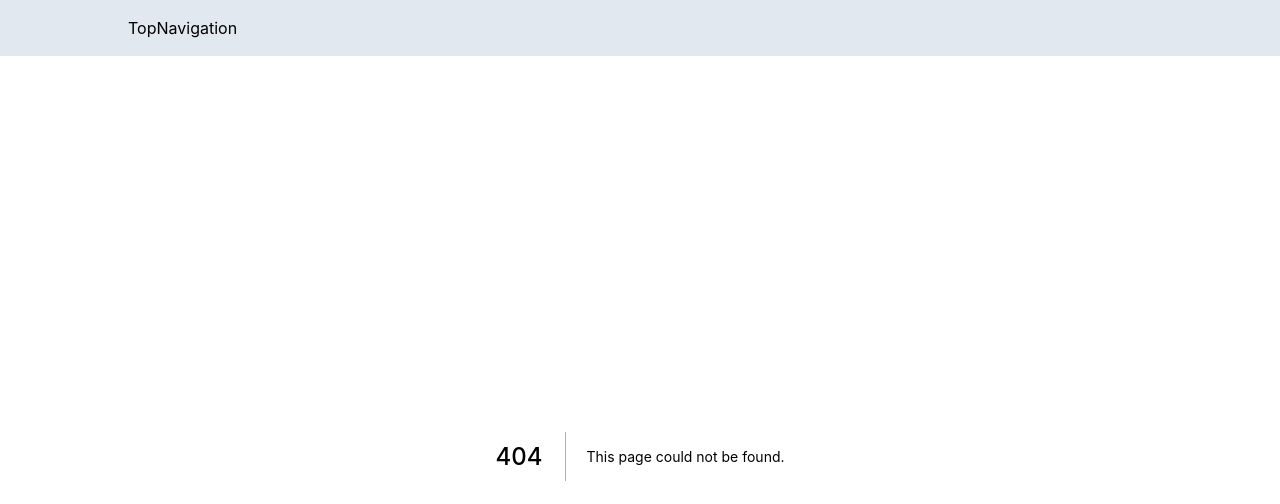
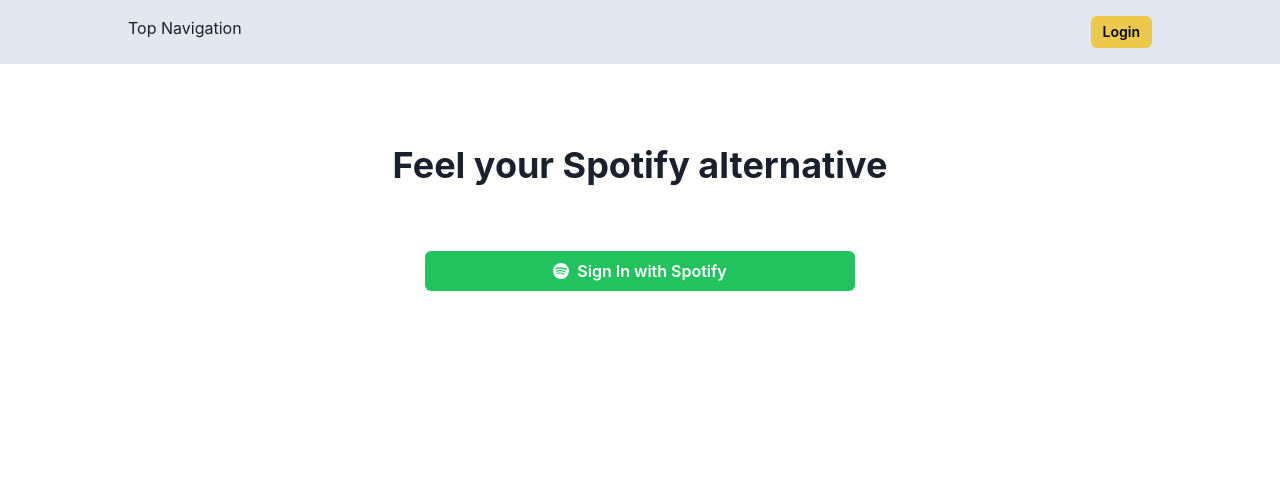
Before and after one commit to kalwabed/topspot, a Next.js app: page /login in a window 1280 px wide. Before the commit this address had no page. Shown: the top 504 px of the page. Built offline with nearby package versions, Linux system fonts and the light colour scheme; no server answers.

Commit message:
feat: initial authentication

```diff
--- a/package.json
+++ b/package.json
@@ -15,8 +15,10 @@
     "@fontsource/inter": "^4.5.5",
     "framer-motion": "^6",
     "next": "latest",
+    "next-auth": "^4.3.1",
     "react": "^17.0.2",
-    "react-dom": "^17.0.2"
+    "react-dom": "^17.0.2",
+    "react-icons": "^4.3.1"
   },
   "devDependencies": {
     "@types/node": "^17.0.21",
--- a/src/components/layout/top-navigation.tsx
+++ b/src/components/layout/top-navigation.tsx
@@ -1,11 +1,32 @@
-import { Box, Container } from '@chakra-ui/react'
+import { Box, Container, Flex, Text, Button } from '@chakra-ui/react'
+import { signOut, useSession } from 'next-auth/react'
+import Link from 'next/link'
 import React from 'react'
 
 const TopNavigation = () => {
+  const { data: session } = useSession()
+
   return (
     <Box w="full" bgColor="gray.200" p={4}>
       <Container maxW="container.lg" mx="auto" p={0}>
-        TopNavigation
+        <Flex justify="space-between">
+          <Text>Top Navigation</Text>
+
+          {session?.user ? (
+            <Flex alignItems="center">
+              <Text>Hi, {session?.user?.name}</Text>
+              <Button ml={4} onClick={() => signOut({ callbackUrl: '/login' })}>
+                Logout
+              </Button>
+            </Flex>
+          ) : (
+            <Link href="/login" passHref>
+              <Button as="a" colorScheme="yellow" size="sm">
+                Login
+              </Button>
+            </Link>
+          )}
+        </Flex>
       </Container>
     </Box>
   )
--- /dev/null
+++ b/src/components/login/form.tsx
@@ -0,0 +1,21 @@
+import { Box, Button, Flex, Heading, Stack } from '@chakra-ui/react'
+import { BsSpotify } from 'react-icons/bs'
+import React from 'react'
+import { signIn } from 'next-auth/react'
+
+const LoginForm = () => {
+  return (
+    <Flex flexDir="column" align="center" justify="center">
+      <Heading fontSize="4xl" mb={8}>
+        Feel your Spotify alternative
+      </Heading>
+      <Box maxW="lg" w="full" rounded="lg" p={8}>
+        <Button isFullWidth colorScheme="whatsapp" leftIcon={<BsSpotify />} onClick={() => signIn('spotify')}>
+          Sign In with Spotify
+        </Button>
+      </Box>
+    </Flex>
+  )
+}
+
+export default LoginForm
--- a/src/pages/_app.tsx
+++ b/src/pages/_app.tsx
@@ -1,15 +1,22 @@
 import type { AppProps } from 'next/app'
+import { SessionProvider } from 'next-auth/react'
 import { ChakraProvider } from '@chakra-ui/react'
 
 import theme from 'utils/theme'
 import LayoutRoot from '~components/layout/layout-root'
+import Head from 'next/head'
 
-export default function MyApp({ Component, pageProps }: AppProps) {
+export default function MyApp({ Component, pageProps: { session, ...pageProps } }: AppProps) {
   return (
     <ChakraProvider theme={theme}>
-      <LayoutRoot>
-        <Component {...pageProps} />
-      </LayoutRoot>
+      <Head>
+        <title>Spotify alternative</title>
+      </Head>
+      <SessionProvider session={session}>
+        <LayoutRoot>
+          <Component {...pageProps} />
+        </LayoutRoot>
+      </SessionProvider>
     </ChakraProvider>
   )
 }
--- a/src/pages/index.tsx
+++ b/src/pages/index.tsx
@@ -1,7 +1,8 @@
+import type { NextPage } from 'next'
 import { Box, Flex, Text } from '@chakra-ui/react'
 import React from 'react'
 
-const HomePage = () => {
+const HomePage: NextPage = () => {
   return (
     <Flex flexDir="column" mx="auto">
       <Text>Lorem ipsum dolor sit amet consectetur adipisicing elit. Iusto numquam in non?</Text>
--- /dev/null
+++ b/src/pages/login.tsx
@@ -0,0 +1,15 @@
+import { Flex } from '@chakra-ui/react'
+import type { NextPage } from 'next'
+import React from 'react'
+
+import LoginForm from '~components/login/form'
+
+const LoginPage: NextPage = () => {
+  return (
+    <Flex my={20} justify="center" w="full">
+      <LoginForm />
+    </Flex>
+  )
+}
+
+export default LoginPage
```
Also changed, not shown: src/pages/api/auth/[...nextauth].ts (added, +38 -0 lines), 2 other files (tests, documents, lock files or other folders).
